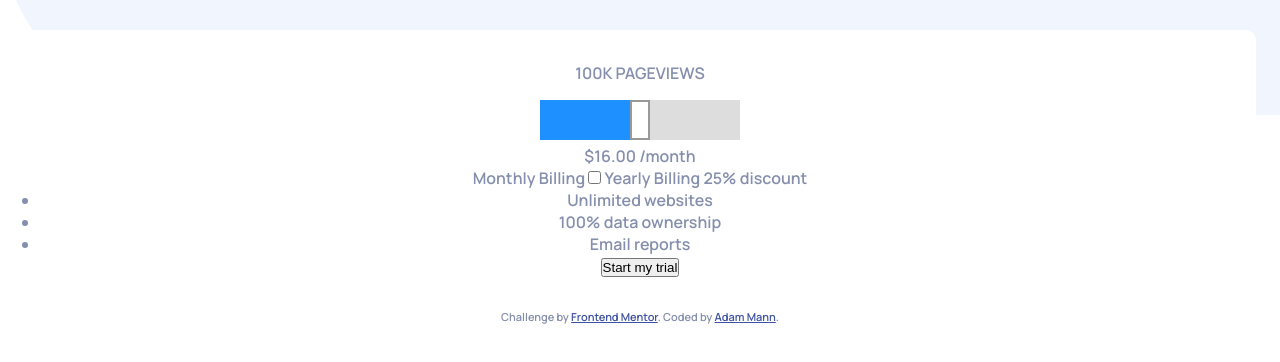
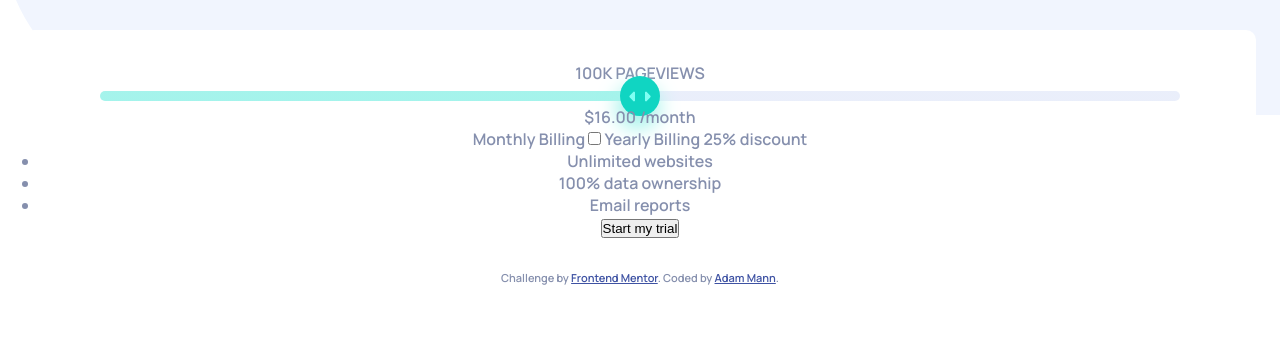
Before and after one commit to aemann2/interactive-pricing-component-main, a plain HTML site: page index.html in a window 1280 px wide. Shown: the part 194-556 px from the top of the page. Drawn offline with Linux system fonts and the light colour scheme.

Commit message:
finished range slider nightmare

```diff
--- /dev/null
+++ b/css/_colors.scss
@@ -0,0 +1,13 @@
+// Variables //
+$soft-cyan: hsl(174, 76%, 80%);
+$strong-cyan: hsl(174, 86%, 45%);
+$gray-red: hsl(14, 92%, 95%);
+$light-red: hsl(15, 100%, 70%);
+$pale-blue: hsl(226, 100%, 87%);
+
+$white: hsl(0, 0%, 100%);
+$v-pale-blue: hsl(230, 100%, 99%);
+$gray-blue-1: hsl(224, 65%, 95%);
+$gray-blue-2: hsl(223, 50%, 87%);
+$gray-blue-3: hsl(225, 20%, 60%);
+$dark-blue: hsl(227, 35%, 25%);
--- a/css/_slider.scss
+++ b/css/_slider.scss
@@ -1,72 +1,43 @@
-input[type="range"] {
-	margin: auto;
-	-webkit-appearance: none;
-	position: relative;
-	overflow: hidden;
-	height: 40px;
-	width: 200px;
-	cursor: pointer;
-	border-radius: 0; /* iOS */
+@import './colors';
+
+// Range Slider
+
+.range-slider__range {
+  -webkit-appearance: none;
+  width: 90%;
+  height: 10px;
+  border-radius: 5px;
+  background: $gray-blue-1;
+
+  // Range Handle
+  &::-webkit-slider-thumb {
+    appearance: none;
+    width: 40px;
+    height: 40px;
+    border-radius: 50%;
+    background-color: $strong-cyan;
+		background-image: url('../images/icon-slider.svg');
+		background-repeat: no-repeat;
+		background-position: center;
+    box-shadow: -2px 11px 20px 2px #a5f3eb;
+    cursor: pointer;
+  }
+
+  &::-moz-range-thumb {
+    width: 40px;
+    height: 40px;
+    border: 0;
+    border-radius: 50%;
+    background-color: $strong-cyan;
+		background-image: url('../images/icon-slider.svg');
+		background-repeat: no-repeat;
+		background-position: center;
+    cursor: pointer;
+    box-shadow: -2px 11px 20px 2px #a5f3eb;
+  }
 }
 
-::-webkit-slider-runnable-track {
-	background: #ddd;
+// Firefox Overrides
+::-moz-range-track {
+    border: 0;
 }
-
-/*
-* 1. Set to 0 width and remove border for a slider without a thumb
-*/
-::-webkit-slider-thumb {
-	-webkit-appearance: none;
-	width: 20px; /* 1 */
-	height: 40px;
-	background: #fff;
-	box-shadow: -100vw 0 0 100vw dodgerblue;
-	border: 2px solid #999; /* 1 */
-}
-
-::-moz-range-track {
-	height: 40px;
-	background: #ddd;
-}
-
-::-moz-range-thumb {
-	background: #fff;
-	height: 40px;
-	width: 20px;
-	border: 3px solid #999;
-	border-radius: 0 !important;
-	box-shadow: -100vw 0 0 100vw dodgerblue;
-	box-sizing: border-box;
-}
-
-::-ms-fill-lower {
-	background: dodgerblue;
-}
-
-::-ms-thumb {
-	background: #fff;
-	border: 2px solid #999;
-	height: 40px;
-	width: 20px;
-	box-sizing: border-box;
-}
-
-::-ms-ticks-after {
-	display: none;
-}
-
-::-ms-ticks-before {
-	display: none;
-}
-
-::-ms-track {
-	background: #ddd;
-	color: transparent;
-	height: 40px;
-	border: none;
-}
-
-::-ms-tooltip {
-	display: none;
-}
--- a/css/style.scss
+++ b/css/style.scss
@@ -1,20 +1,6 @@
 @import './slider';
+@import './colors';
 @import url('https://fonts.googleapis.com/css2?family=Manrope:wght@600;800&display=swap');
-
-// Variables //
-$soft-cyan: hsl(174, 77%, 80%);
-$strong-cyan: hsl(174, 86%, 45%);
-$gray-red: hsl(14, 92%, 95%);
-$light-red: hsl(15, 100%, 70%);
-$pale-blue: hsl(226, 100%, 87%);
-
-$white: hsl(0, 0%, 100%);
-$v-pale-blue: hsl(230, 100%, 99%);
-$gray-blue-1: hsl(224, 65%, 95%);
-$gray-blue-2: hsl(223, 50%, 87%);
-$gray-blue-3: hsl(225, 20%, 60%);
-$dark-blue: hsl(227, 35%, 25%);
-
 
 // Globals //
 
--- a/index.html
+++ b/index.html
@@ -24,9 +24,8 @@
           <span class="main__top__pageviews">Pageviews</span>
         </p>
       </div>
-      <div class='main__slider'>
-        <input class='main__slider__input' type="range" min="0" max="80" value="40" step="20" class="slider"
-          id="slider">
+      <div class="range-slider">
+        <input id="slider" class="range-slider__range" type="range" value="40" min="0" max="80" step='20'>
       </div>
       <div class='main__top__right'>
         <p class='main__top__right__par'>
--- a/main.js
+++ b/main.js
@@ -40,3 +40,36 @@ toggle.addEventListener('change', (e) => {
 		discount.innerHTML = '25% discount';
 	}
 })
+
+// Slider code taken from:
+// https://codepen.io/nosurprisethere/pen/KJxwQz
+
+// Setting color of our sliders
+const settings={
+  fill: 'hsl(174, 77%, 80%)',
+  background: 'hsl(224, 65%, 95%)'
+}
+
+// Find all our sliders
+const sliders = document.querySelectorAll('.range-slider');
+
+// Iterate through that list of sliders
+Array.prototype.forEach.call(sliders,(slider)=>{
+  // Look inside our slider for our input add an event listener
+//   ... the input inside addEventListener() is looking for the input action, we could change it to something like change
+  slider.querySelector('input').addEventListener('input', (event)=>{
+    applyFill(event.target);
+  });
+  // Don't wait for the listener, apply it now!
+  applyFill(slider.querySelector('input'));
+});
+
+// This function applies the fill to our sliders by using a linear gradient background
+function applyFill(slider) {
+  // Let's turn our value into a percentage to figure out how far it is in between the min and max of our input
+  const percentage = 100*(slider.value-slider.min)/(slider.max-slider.min);
+  // now we'll create a linear gradient that separates at the above point
+  // Our background color will change here
+  const bg = `linear-gradient(90deg, ${settings.fill} ${percentage}%, ${settings.background} ${percentage+0.1}%)`;
+  slider.style.background = bg;
+}
```
Also changed, not shown: css/style.css, 1 other file.
